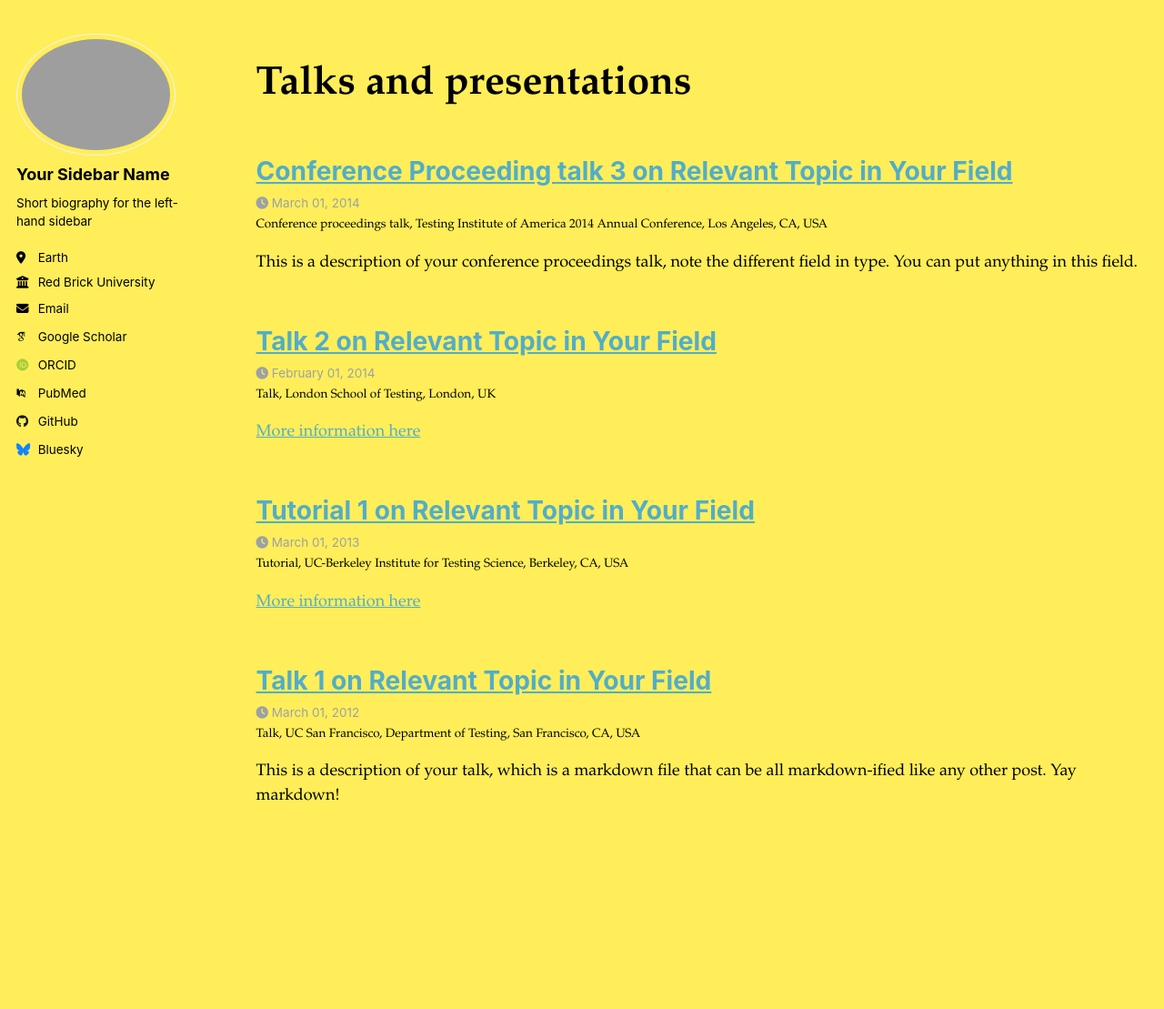
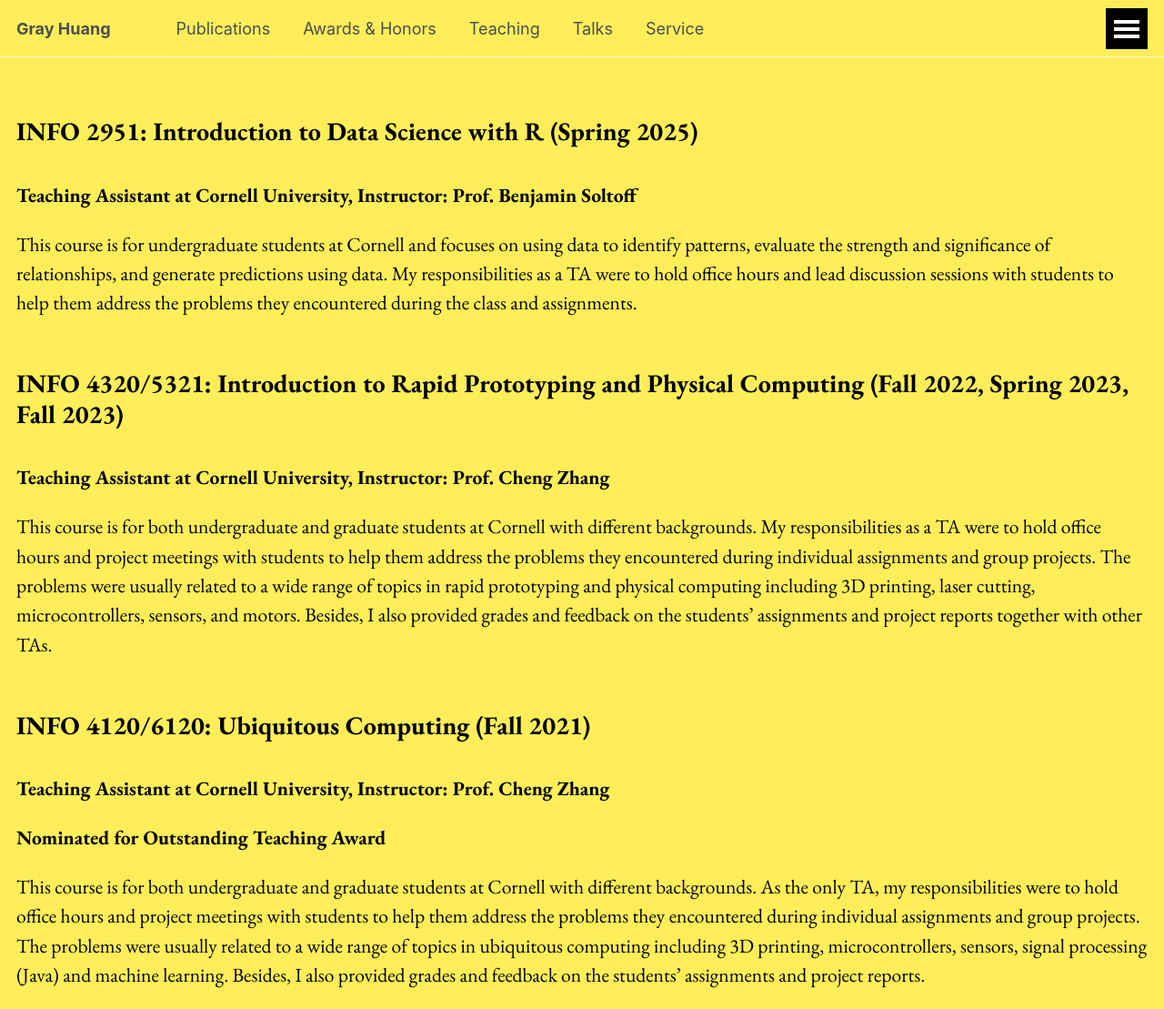
Before and after one commit to gray-huang/gray-huang.github.io, a Jekyll site: the page built from _pages/talks.md, in a window 1280 px wide and 1109 px high. Shown: the whole window at 91% size. Built offline with Jekyll 4.4.1, drawn with Linux system fonts in a browser that asks for light colours; some web fonts are replaced.

Commit message:
add header

```diff
--- /dev/null
+++ b/_pages/talks.md
@@ -0,0 +1,29 @@
+---
+layout: single
+title: "Talks"
+permalink: /talks/
+author_profile: false
+redirect_from:
+  - /resume
+---
+
+{% include base_path %}
+INFO 2951: Introduction to Data Science with R (Spring 2025)
+----------
+**Teaching Assistant at Cornell University, Instructor: Prof. Benjamin Soltoff**
+
+This course is for undergraduate students at Cornell and focuses on using data to identify patterns, evaluate the strength and significance of relationships, and generate predictions using data. My responsibilities as a TA were to hold office hours and lead discussion sessions with students to help them address the problems they encountered during the class and assignments.
+
+INFO 4320/5321: Introduction to Rapid Prototyping and Physical Computing (Fall 2022, Spring 2023, Fall 2023)
+----------
+**Teaching Assistant at Cornell University, Instructor: Prof. Cheng Zhang**
+
+This course is for both undergraduate and graduate students at Cornell with different backgrounds. My responsibilities as a TA were to hold office hours and project meetings with students to help them address the problems they encountered during individual assignments and group projects. The problems were usually related to a wide range of topics in rapid prototyping and physical computing including 3D printing, laser cutting, microcontrollers, sensors, and motors. Besides, I also provided grades and feedback on the students’ assignments and project reports together with other TAs.
+
+INFO 4120/6120: Ubiquitous Computing (Fall 2021)
+----------
+**Teaching Assistant at Cornell University, Instructor: Prof. Cheng Zhang**
+
+**Nominated for Outstanding Teaching Award**
+
+This course is for both undergraduate and graduate students at Cornell with different backgrounds. As the only TA, my responsibilities were to hold office hours and project meetings with students to help them address the problems they encountered during individual assignments and group projects. The problems were usually related to a wide range of topics in ubiquitous computing including 3D printing, microcontrollers, sensors, signal processing (Java) and machine learning. Besides, I also provided grades and feedback on the students’ assignments and project reports.
```
Also changed, not shown: _data/navigation.yml (+13 -13 lines), _pages/awards.md (added, +29 -0 lines), _pages/publications.md (added, +29 -0 lines), _pages/service.md (added, +29 -0 lines), 1 other file.
